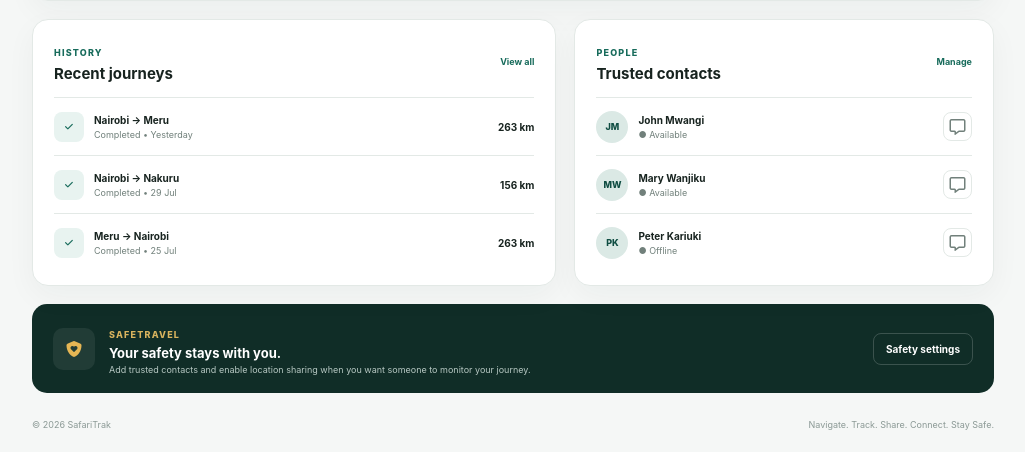
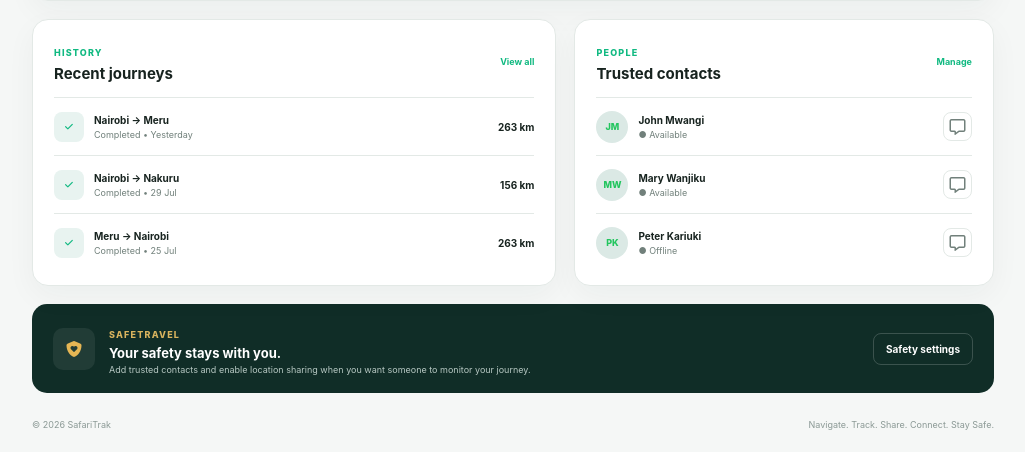
Before and after one commit to MwandikiAntony/SafariTrak, a PHP site: page / in a window 1280 px wide. Shown: the part 1079-1531 px from the top of the page, without its empty margins (252-1277 px from the left). Run offline with PHP 8.4, Linux system fonts and the light colour scheme.

Commit message:
changed brand color

```diff
--- a/dashboard.css
+++ b/dashboard.css
@@ -5,8 +5,8 @@
 }
 
 :root {
-    --p: #176b5b;
-    --pd: #0f4d42;
+    --p: #10b981;
+    --pd: #22c55e;
     --ps: #e8f3f0;
     --gold: #d69b2d;
     --ink: #17231f;
@@ -44,7 +44,7 @@ a {
     position: fixed;
     inset: 0 auto 0 0;
     width: 250px;
-    background: #102d27;
+    background: #10b981;
     color: #fff;
     padding: 24px 16px;
     display: flex;
```
